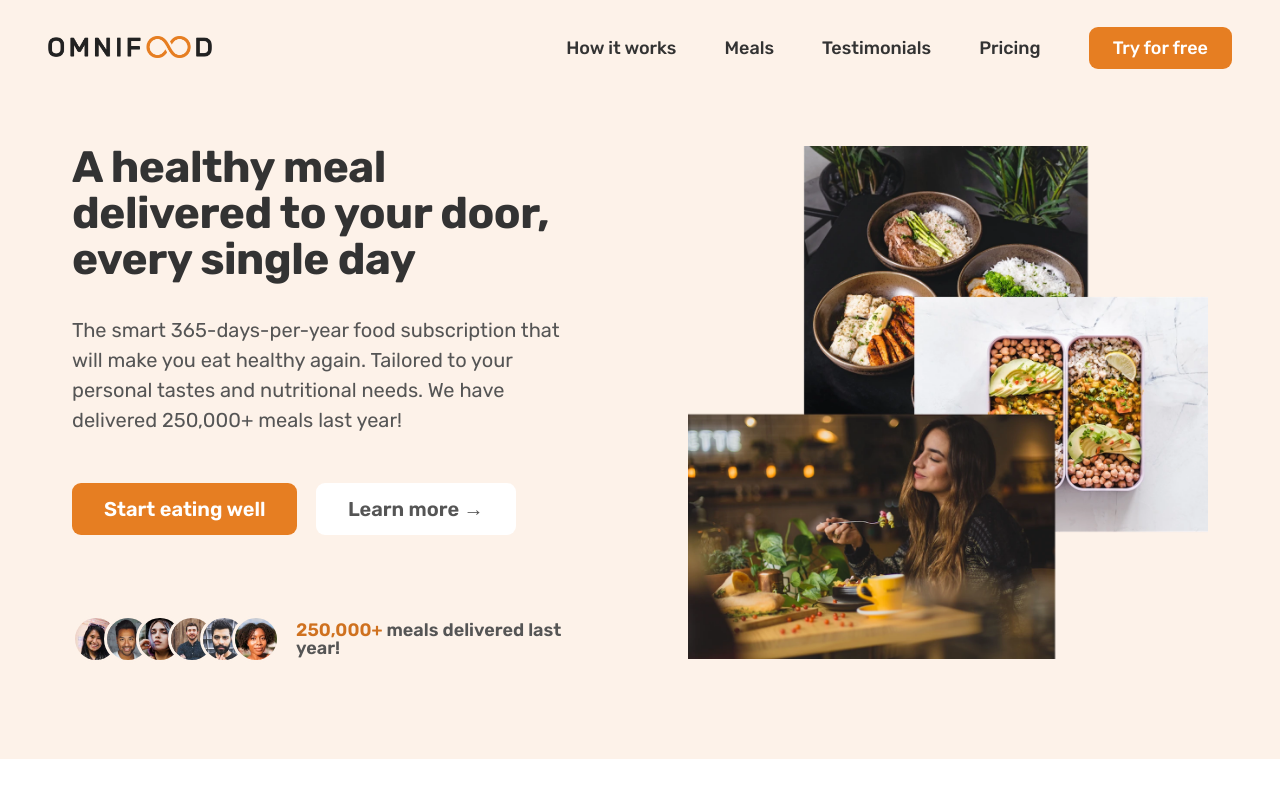
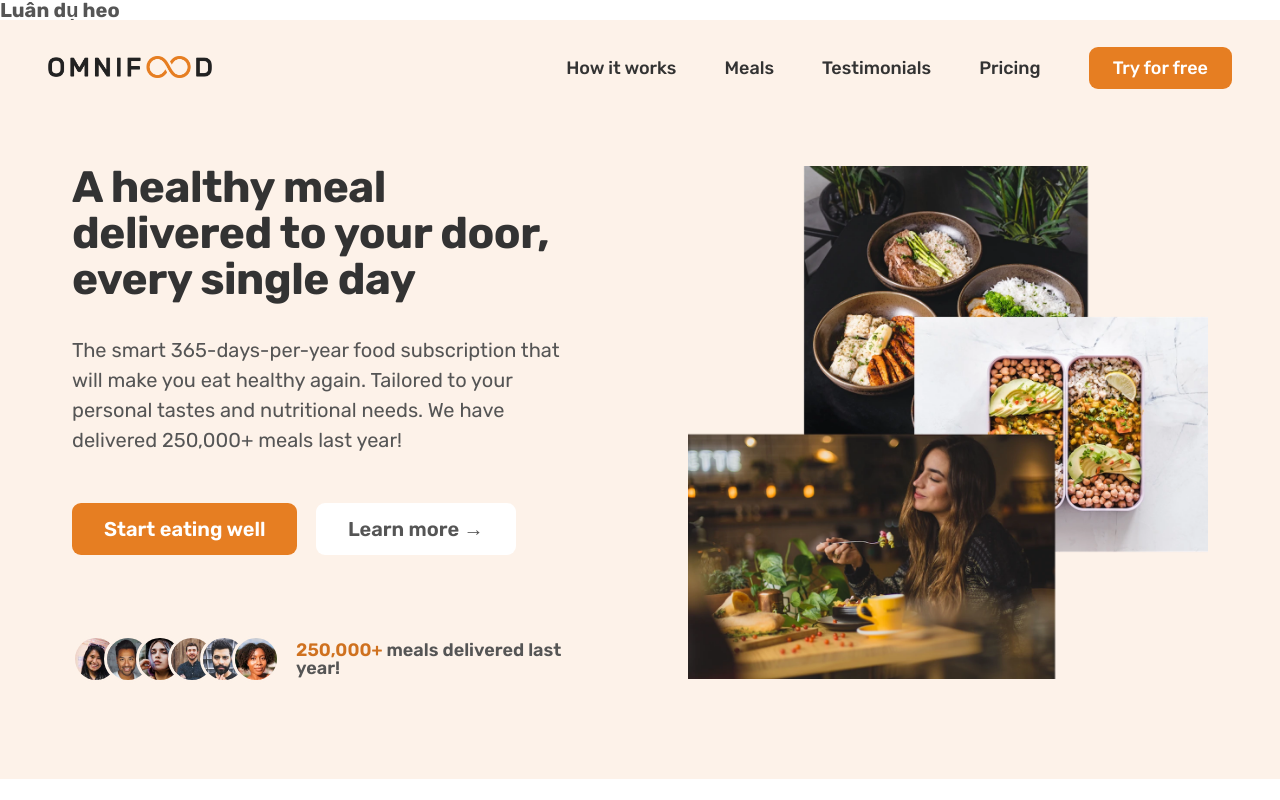
Before and after one commit to luannc94/Omnifood, a plain HTML site: page index.html in a window 1280 px wide. Shown: the top 800 px of the page. Drawn offline with nearby package versions, Linux system fonts and the light colour scheme; some packages are replaced by stand-ins of ours; a script that the page names is missing.

Commit message:
Update index.html

```diff
--- a/index.html
+++ b/index.html
@@ -24,6 +24,7 @@
     <title>Omnifood &mdash; Nerver cook again</title>
   </head>
   <body>
+    <h1>Luân dụ heo</h1>
     <!-- class nav-open  -->
     <header class="header">
       <a href="#">
```
